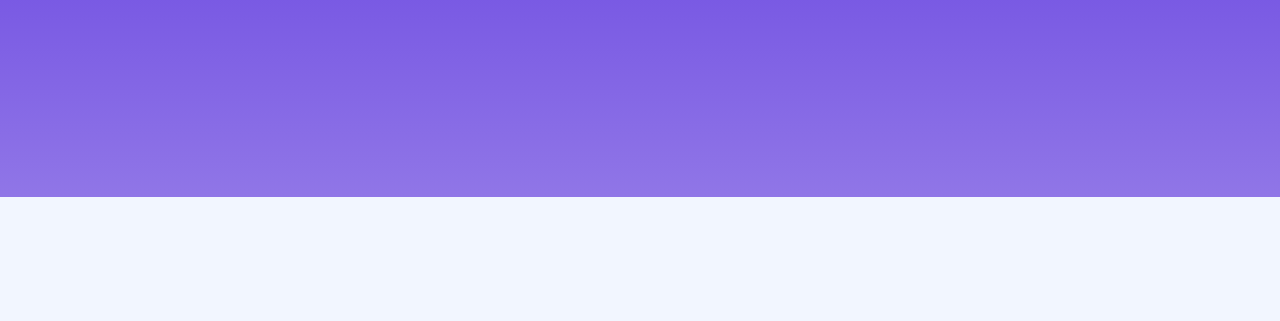
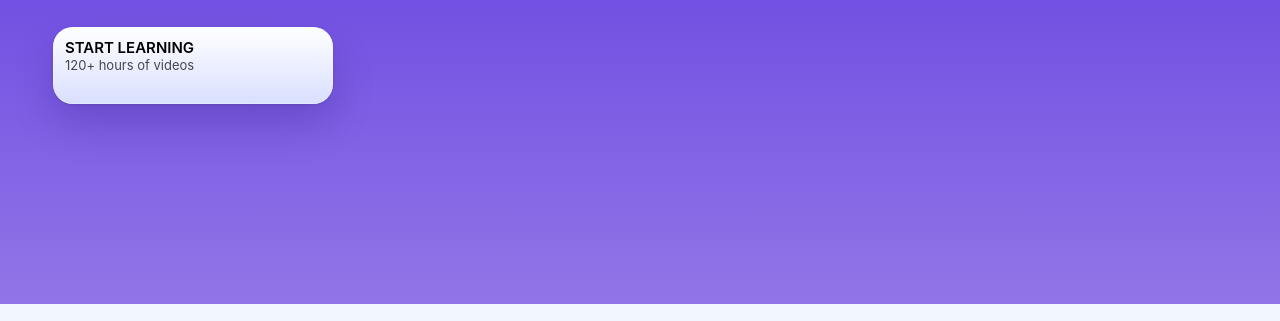
Before and after one commit to bitcreative-studios/dc-react-hooks, a Gatsby site: page / in a window 1280 px wide. Shown: the part 479-800 px from the top of the page. Built offline with nearby package versions, Linux system fonts and the light colour scheme; Gatsby itself is replaced by a stand-in of ours.

Commit message:
feat: adds button component

```diff
--- /dev/null
+++ b/src/components/Buttons/PurchaseButton.js
@@ -0,0 +1,33 @@
+import React from 'react'
+import styled from 'styled-components'
+import { Caption2, SmallText } from '../styles/TextStyles'
+import { Link } from 'gatsby'
+
+const PurchaseButton = ({ title, subtitle }) => (
+  <Link to="#">
+    <Wrapper>
+      <Title>{title || 'Get Pro Access'}</Title>
+      <Subtitle>{subtitle || '$19 per month'}</Subtitle>
+    </Wrapper>
+  </Link>
+)
+export default PurchaseButton
+
+const Wrapper = styled.div`
+  width: 280px;
+  height: 77px;
+  padding: 12px;
+  background: linear-gradient(180deg, #ffffff 0%, #d9dfff 100%);
+  box-shadow: 0 1px 3px rgba(0, 0, 0, 0.1), 0 20px 40px rgba(23, 0, 102, 0.2),
+    inset 0 0 0 0.5px rgba(255, 255, 255, 0.5);
+  border-radius: 20px;
+`
+
+const Title = styled(Caption2)`
+  color: #000;
+`
+
+const Subtitle = styled(SmallText)`
+  color: #000;
+  opacity: 0.7;
+`
--- a/src/components/sections/HeroSection.js
+++ b/src/components/sections/HeroSection.js
@@ -2,9 +2,9 @@ import React from 'react'
 import styled from 'styled-components'
 import { H1, MediumText } from '../styles/TextStyles'
 import { themes } from '../styles/ColorStyles'
+import PurchaseButton from '../Buttons/PurchaseButton'
 
-function HeroSection() {
-  return (
+const HeroSection = () => (
   <Wrapper>
     <ContentWrapper>
       <TextWrapper>
@@ -16,11 +16,14 @@ function HeroSection() {
           Don’t skip design. Learn design and code, by building real apps with
           React and Swift. Complete courses about the best tools.
         </Description>
+        <PurchaseButton
+          title="Start Learning"
+          subtitle="120+ hours of videos"
+        />
       </TextWrapper>
     </ContentWrapper>
   </Wrapper>
 )
-}
 
 export default HeroSection
 
```
Lines whose indentation alone changed are shown as unchanged.
